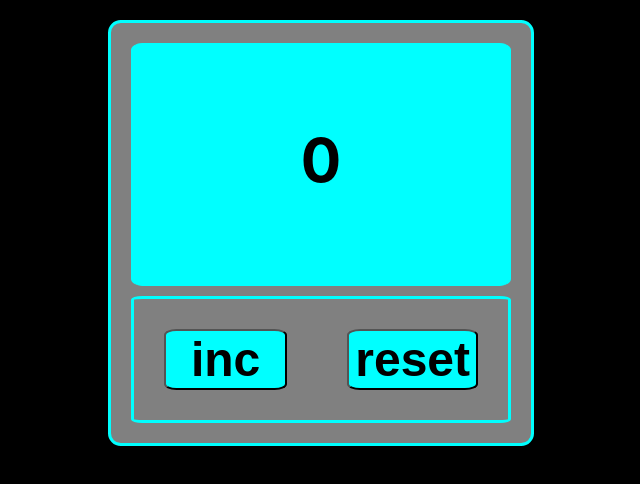
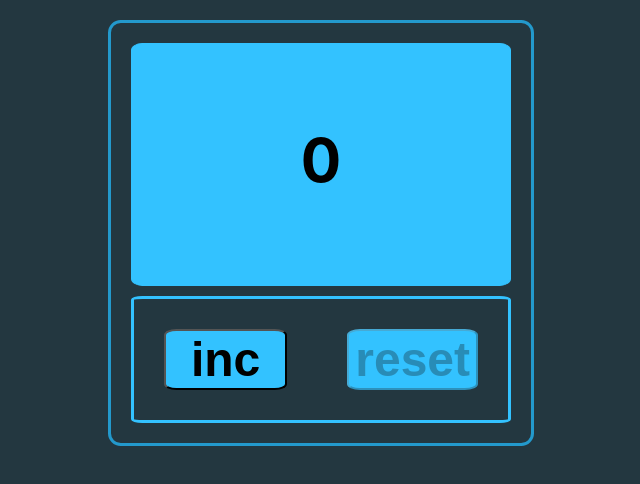
Before and after one commit to nikolay-evsevitskiy/Counter, a React (Create React App) app: page / in a window 1280 px wide. Shown: the top 484 px of the page, without its empty margins (319-959 px from the left). Built offline with nearby package versions, Linux system fonts and the light colour scheme.

Commit message:
correction of mistake

```diff
--- a/src/App.css
+++ b/src/App.css
@@ -5,15 +5,15 @@
     padding: 10px;
     width: 400px;
     height: 400px;
-    border: aqua 3px solid;
+    border: #2399cc 3px solid;
     border-radius: 3%;
-    background-color: grey;
+    background-color: #233740;
 }
 
 .result {
-    background-color: aqua;
+    background-color: #33c2ff;
     margin: 10px;
-    border: aqua 1px solid;
+    border: #33c2ff 1px solid;
     border-radius: 3%;
     text-align: center;
     font-size: 60px;
@@ -24,14 +24,14 @@
 .click-board {
     display: grid;
     grid-template-columns: 1fr 1fr;
-    margin: 0px 10px 10px 10px;
-    border: aqua 3px solid;
+    margin: 0 10px 10px 10px;
+    border: #33c2ff 3px solid;
     border-radius: 3%;
 }
 
 .increate {
     margin: 30px;
-    background-color: aqua;
+    background-color: #33c2ff;
     border-radius: 10%;
     font-size: xxx-large;
     font-weight: bolder;
@@ -39,8 +39,19 @@
 
 .reset {
     margin: 30px;
-    background-color: aqua;
+    background-color: #33c2ff;
     border-radius: 10%;
     font-size: xxx-large;
     font-weight: bolder;
 }
+.error {
+    background-color: #33c2ff;
+    margin: 10px;
+    border: #33c2ff 1px solid;
+    border-radius: 3%;
+    text-align: center;
+    font-size: 60px;
+    font-weight: bolder;
+    padding: 80px;
+    color: red;
+}
--- a/src/App.tsx
+++ b/src/App.tsx
@@ -7,29 +7,29 @@ function App() {
     const [display, setDisplay] = useState<CounterDisplayType>({
         someNumber: 0,
         incCondition: false,
-        resetCondition: false
+        resetCondition: false,
+        error: false
     });
+    if (display.someNumber > 4) {
+        display.incCondition = true
+        display.error = true
+    } else if (display.someNumber === 0) {
+        display.incCondition = false
+        display.resetCondition = true
+        display.error = false
+    } else {
+        display.incCondition = false
+        display.resetCondition = false
 
-    const newDisplay = {
-        someNumber: display.someNumber,
-        incCondition: display.incCondition,
-        resetCondition: display.resetCondition
-    };
+    }
+
     const addValue = () => {
-        if (newDisplay.someNumber > 4) {
-            newDisplay.incCondition = true
-        } else {
-            newDisplay.incCondition = false
-            newDisplay.resetCondition = false
-            newDisplay.someNumber++
-        }
-        setDisplay(newDisplay)
+        display.someNumber++
+        setDisplay({...display})
     };
     const resetValue = () => {
-        newDisplay.someNumber = 0;
-        newDisplay.incCondition = false
-        newDisplay.resetCondition = true
-        setDisplay(newDisplay)
+        display.someNumber = 0;
+        setDisplay({...display})
     };
 
     return (
--- a/src/Counter.tsx
+++ b/src/Counter.tsx
@@ -4,6 +4,7 @@ export type CounterDisplayType = {
     someNumber: number
     incCondition: boolean
     resetCondition: boolean
+    error: boolean
 }
 type counterDisplay = {
     counterDisplay: CounterDisplayType
@@ -19,9 +20,10 @@ function Counter(props: counterDisplay) {
         props.resetValue()
     }
 
+
     return (
         <div className="body">
-            <div className="result">
+            <div className={props.counterDisplay.error ? "error" : "result"}>
                 {props.counterDisplay.someNumber}
             </div>
             <div className="click-board">
--- a/src/index.css
+++ b/src/index.css
@@ -1,5 +1,5 @@
 body {
-  background-color: black;
+  background-color: #233740;
   margin: 0;
   font-family: -apple-system, BlinkMacSystemFont, 'Segoe UI', 'Roboto', 'Oxygen',
     'Ubuntu', 'Cantarell', 'Fira Sans', 'Droid Sans', 'Helvetica Neue',
```
